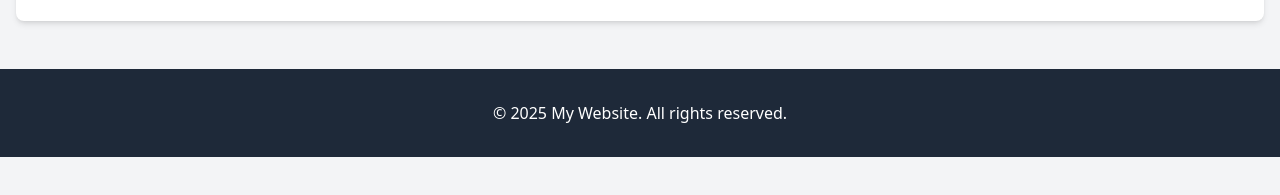
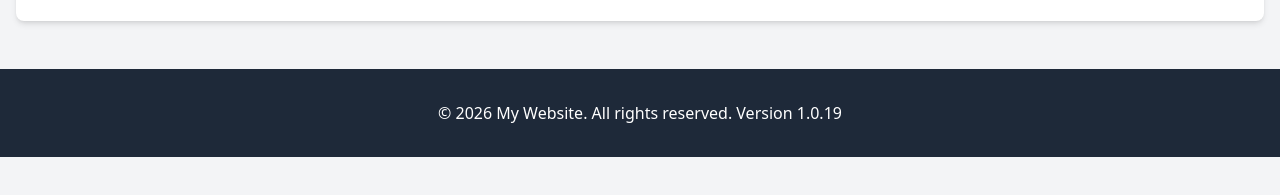
Before and after one commit to Juhok/Tailwind_Testi, a plain HTML site: page index.html in a window 1280 px wide. Shown: the part 201-396 px from the top of the page. Drawn offline with nearby package versions, Linux system fonts and the light colour scheme.

Commit message:
version number added

```diff
--- /dev/null
+++ b/footer.js
@@ -0,0 +1,17 @@
+const footerHtml = `
+<footer class="bg-gray-800 text-white mt-12 py-8">
+  <div class="container mx-auto px-4 text-center">
+    <p id="footer-text">&copy; 2026 My Website. All rights reserved.</p>
+  </div>
+</footer>
+`;
+
+const footerContainer = document.getElementById('site-footer');
+if (footerContainer) {
+  footerContainer.innerHTML = footerHtml;
+
+  const footerText = document.getElementById('footer-text');
+  if (footerText && window.siteInfo) {
+    footerText.innerHTML = `&copy; ${window.siteInfo.year} My Website. All rights reserved. Version ${window.siteInfo.version}`;
+  }
+}
--- a/index.html
+++ b/index.html
@@ -18,10 +18,8 @@
       </div>
     </main>
 
-    <footer class="bg-gray-800 text-white mt-12 py-8">
-      <div class="container mx-auto px-4 text-center">
-        <p>&copy; 2025 My Website. All rights reserved.</p>
-      </div>
-    </footer>
+    <div id="site-footer"></div>
+    <script src="version.js"></script>
+    <script src="footer.js"></script>
   </body>
 </html>
--- /dev/null
+++ b/version.js
@@ -0,0 +1,4 @@
+window.siteInfo = {
+  version: "1.0.19",
+  year: 2026,
+};
```
Also changed, not shown: about.html (+3 -5 lines), games.html (+3 -5 lines), health.html (+3 -5 lines), tietovisa.html (+3 -5 lines), 1 other file.
